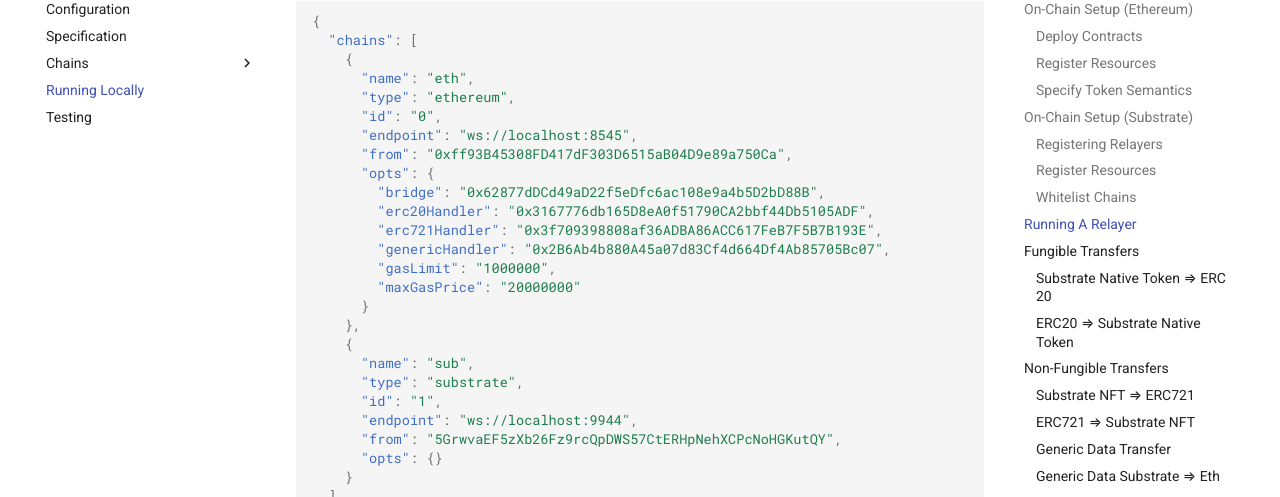
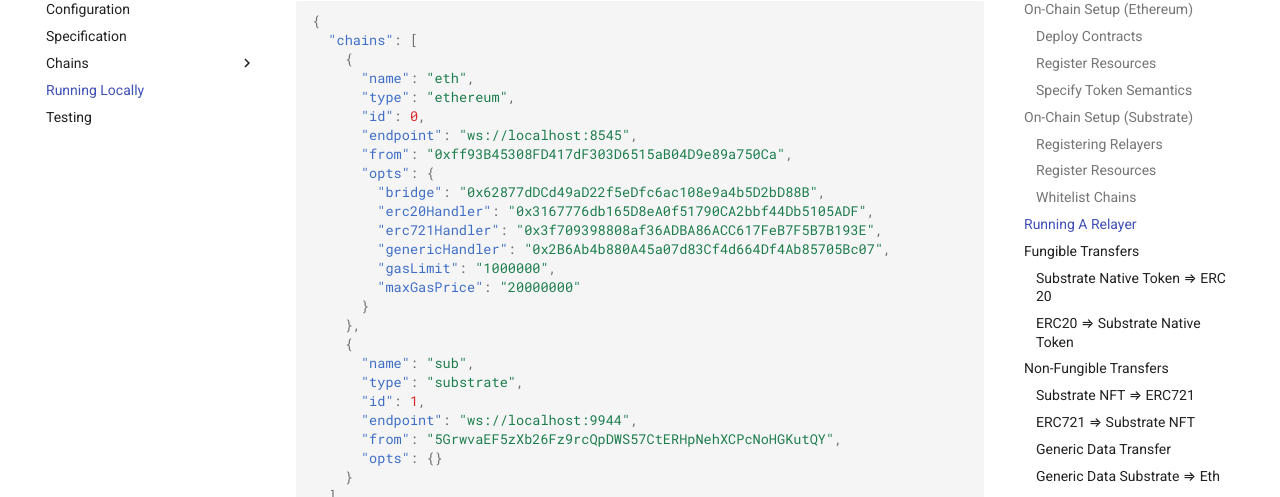
Before and after one commit to ChainSafe/ChainBridge, an MkDocs documentation site: the page built from docs/local.md, in a window 1280 px wide and 900 px high, scrolled down 3155 px. Shown: the part 153-650 px from the top of the window. Built offline with MkDocs 1.6.1 and Material for MkDocs 9.7.7, drawn with Linux system fonts in a browser that asks for light colours; comment, search, counter and statistics services are not loaded.

```diff
--- a/docs/local.md
+++ b/docs/local.md
@@ -140,7 +140,7 @@ Here is an example config file for a single relayer ("Alice") using the contract
     {
       "name": "eth",
       "type": "ethereum",
-      "id": "0",
+      "id": 0,
       "endpoint": "ws://localhost:8545",
       "from": "0xff93B45308FD417dF303D6515aB04D9e89a750Ca",
       "opts": {
@@ -155,7 +155,7 @@ Here is an example config file for a single relayer ("Alice") using the contract
     {
       "name": "sub",
       "type": "substrate",
-      "id": "1",
+      "id": 1,
       "endpoint": "ws://localhost:9944",
       "from": "5GrwvaEF5zXb26Fz9rcQpDWS57CtERHpNehXCPcNoHGKutQY",
       "opts": {}
```
Also changed, not shown: README.md (+1 -1 lines), docs/configuration.md (+1 -1 lines), 1 other file.
